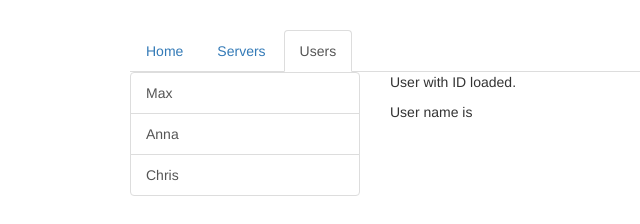
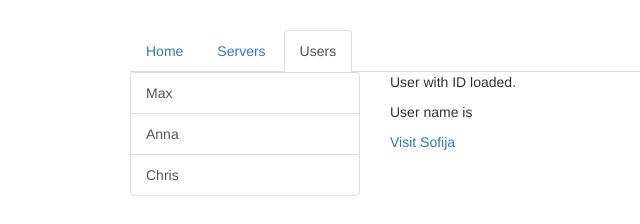
Before and after one commit to aljanjic/routing-start, an Angular app: page /users in a window 1280 px wide. Shown: the top 224 px of the page, without its empty margins (135-775 px from the left). Built offline with nearby package versions, Linux system fonts and the light colour scheme.

Commit message:
Getchjing Roite Parameters Reactively

```diff
--- a/src/app/users/user/user.component.html
+++ b/src/app/users/user/user.component.html
@@ -1,2 +1,5 @@
 <p>User with ID {{user.id}} loaded.</p>
 <p>User name is {{user.name}}</p>
+
+
+<a [routerLink]="['/users', 10, 'sofija']">Visit Sofija</a>
--- a/src/app/users/user/user.component.ts
+++ b/src/app/users/user/user.component.ts
@@ -17,6 +17,11 @@ export class UserComponent implements OnInit {
       name: this.route.snapshot.params['name']
     }
 
+    this.route.params.subscribe((params)=>{
+      this.user.id= params['id'];
+      this.user.name =params['name']
+    })
+
   }
 
 }
```
